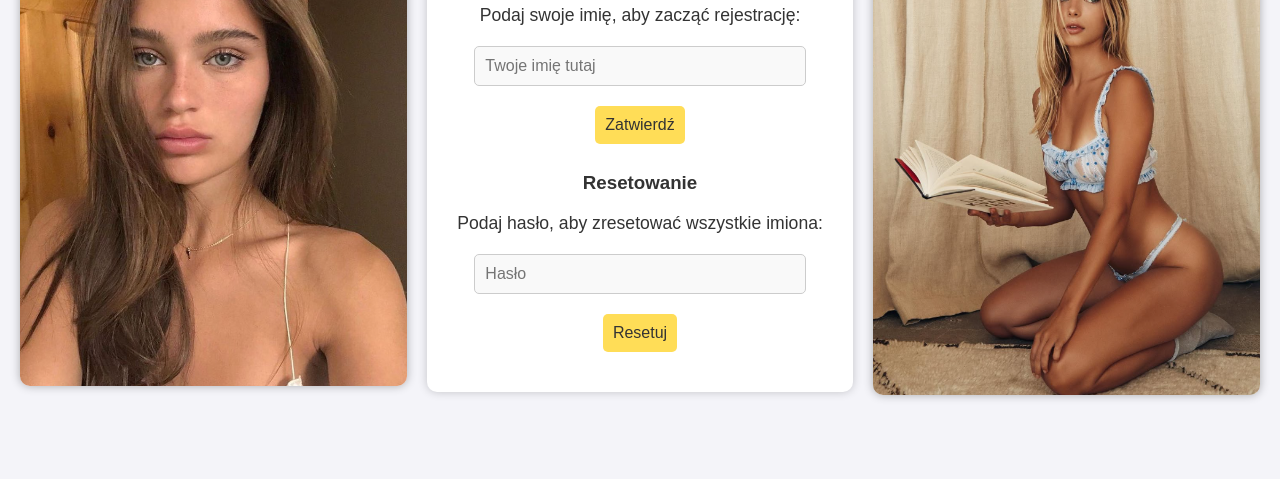
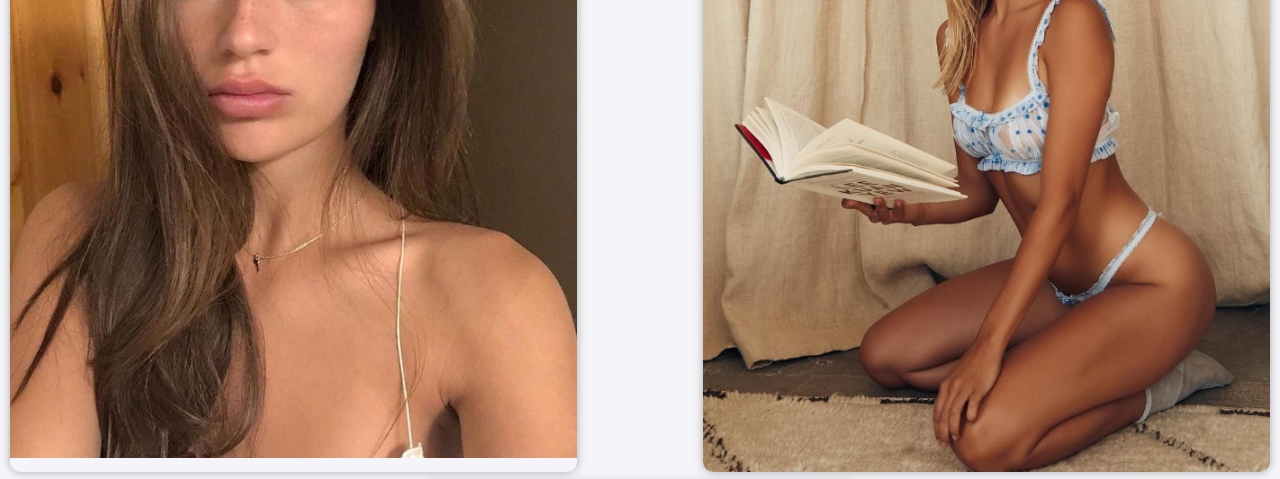
Before and after one commit to diablo41119/listazwiska, a plain HTML site: page index.html in a window 1280 px wide. Shown: the part 261-740 px from the top of the page. Drawn offline with Linux system fonts and the light colour scheme.

Commit message:
Update index.html

```diff
--- a/index.html
+++ b/index.html
@@ -17,25 +17,22 @@
         /* Layout Container */
         .container {
             display: flex;
+            flex-direction: column;
             justify-content: space-between;
             align-items: center;
-            height: 100vh;
             padding: 10px;
-            flex-wrap: wrap; /* Make it responsive */
         }
 
-        /* Left and Right Image Styles */
+        /* Image Container */
         .image-container {
-            flex: 1;
             display: flex;
-            justify-content: center;
-            align-items: center;
-            max-width: 100%;
-            margin: 10px;
+            justify-content: space-between;
+            width: 100%;
+            margin-bottom: 10px;
         }
 
         .image-container img {
-            max-width: 100%;
+            width: 45%;
             height: auto;
             object-fit: contain;
             border-radius: 10px;
@@ -44,39 +41,37 @@
 
         /* Commands Section */
         .commands {
-            flex: 1.5;
             background-color: #fff;
             border-radius: 10px;
-            padding: 20px;
+            padding: 15px;
             box-shadow: 0 0 10px rgba(0, 0, 0, 0.2);
             text-align: center;
-            margin: 10px;
-            max-width: 600px;
-            flex-grow: 1;
+            width: 100%;
+            max-width: 400px;
         }
 
         h1 {
-            font-size: 2rem;
+            font-size: 1.8rem;
             color: #333;
-            margin-bottom: 20px;
         }
 
         p {
-            font-size: 1.1rem;
+            font-size: 1rem;
             margin-bottom: 10px;
         }
 
         input, button {
             padding: 10px;
-            margin: 10px;
+            margin: 5px;
             font-size: 1rem;
             border: none;
             border-radius: 5px;
             outline: none;
+            box-sizing: border-box;
         }
 
         input {
-            width: 80%;
+            width: 90%;
             background-color: #f9f9f9;
             border: 1px solid #ccc;
         }
@@ -86,6 +81,7 @@
             color: #333;
             cursor: pointer;
             transition: 0.3s;
+            width: 95%;
         }
 
         button:hover {
@@ -106,30 +102,30 @@
         }
 
         #summary {
-            display: none;
+            text-align: left;
             margin-top: 20px;
-            text-align: left;
+            display: none; /* Domyślnie ukryte */
         }
 
-        #summary ul {
-            list-style: none;
+        ul {
+            list-style-type: none;
             padding: 0;
         }
 
-        #summary ul li {
+        ul li {
             margin-bottom: 5px;
         }
-
     </style>
 </head>
 <body>
     <div class="container">
-        <!-- Left Side Image -->
+        <!-- Obrazy po bokach -->
         <div class="image-container">
             <img src="left.jpg" alt="Lewy obrazek">
+            <img src="right.jpg" alt="Prawy obrazek">
         </div>
 
-        <!-- Commands Section -->
+        <!-- Sekcja z komendami -->
         <div class="commands">
             <h1>Rejestracja Imion</h1>
             <p>Podaj swoje imię, aby zacząć rejestrację:</p>
@@ -137,16 +133,20 @@
             <button onclick="setUserName()">Zatwierdź</button>
             <p id="userStatus" class="status"></p>
 
-            <!-- Name Input -->
+            <!-- Rejestracja imion -->
             <div id="nameInputSection" style="display:none;">
                 <p>Wpisz imię, aby sprawdzić, czy jest dostępne:</p>
                 <input type="text" id="nameInput" placeholder="Wpisz imię">
                 <button onclick="checkName()">Sprawdź</button>
                 <p id="status" class="status"></p>
                 <button onclick="showSummary()">📋 Pokaż podsumowanie</button>
+                <div id="summary">
+                    <h3>Podsumowanie</h3>
+                    <ul id="summaryList"></ul>
+                </div>
             </div>
 
-            <!-- Reset Section -->
+            <!-- Resetowanie -->
             <div id="resetSection">
                 <h3>Resetowanie</h3>
                 <p>Podaj hasło, aby zresetować wszystkie imiona:</p>
@@ -154,17 +154,6 @@
                 <button onclick="resetNames()">Resetuj</button>
                 <p id="resetStatus" class="status"></p>
             </div>
-
-            <!-- Summary Section -->
-            <div id="summary">
-                <h3>Podsumowanie</h3>
-                <ul id="summaryList"></ul>
-            </div>
-        </div>
-
-        <!-- Right Side Image -->
-        <div class="image-container">
-            <img src="right.jpg" alt="Prawy obrazek">
         </div>
     </div>
 
@@ -228,8 +217,7 @@
                 listItem.textContent = `${user}: ${count} imion`;
                 summaryList.appendChild(listItem);
             }
-
-            summary.style.display = "block"; // Show the summary
+            summary.style.display = "block";
         }
 
         function resetNames() {
@@ -243,7 +231,6 @@
 
                 resetStatus.innerHTML = "Wszystkie imiona zostały zresetowane!";
                 resetStatus.className = "available";
-                document.getElementById('resetPassword').value = "";
                 document.getElementById('nameInputSection').style.display = "none";
             } else {
                 resetStatus.innerHTML = "Błędne hasło. Spróbuj ponownie.";
```
